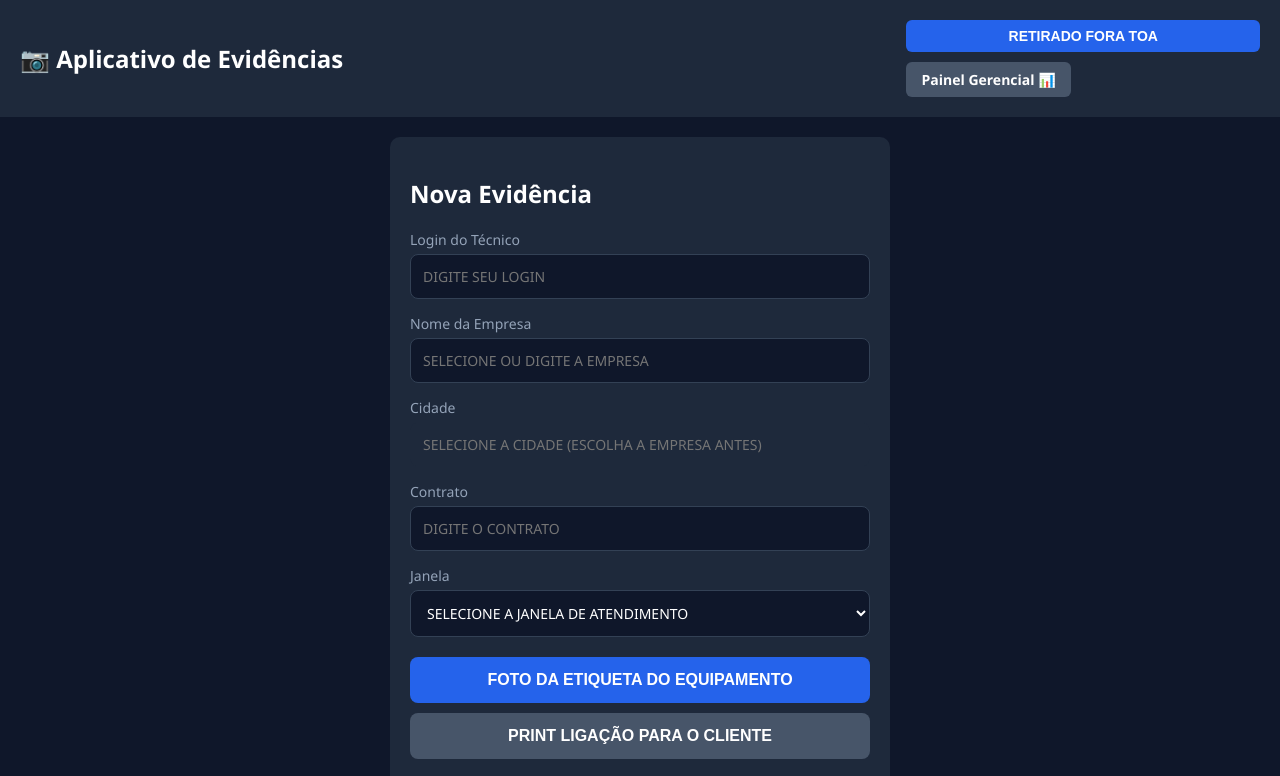
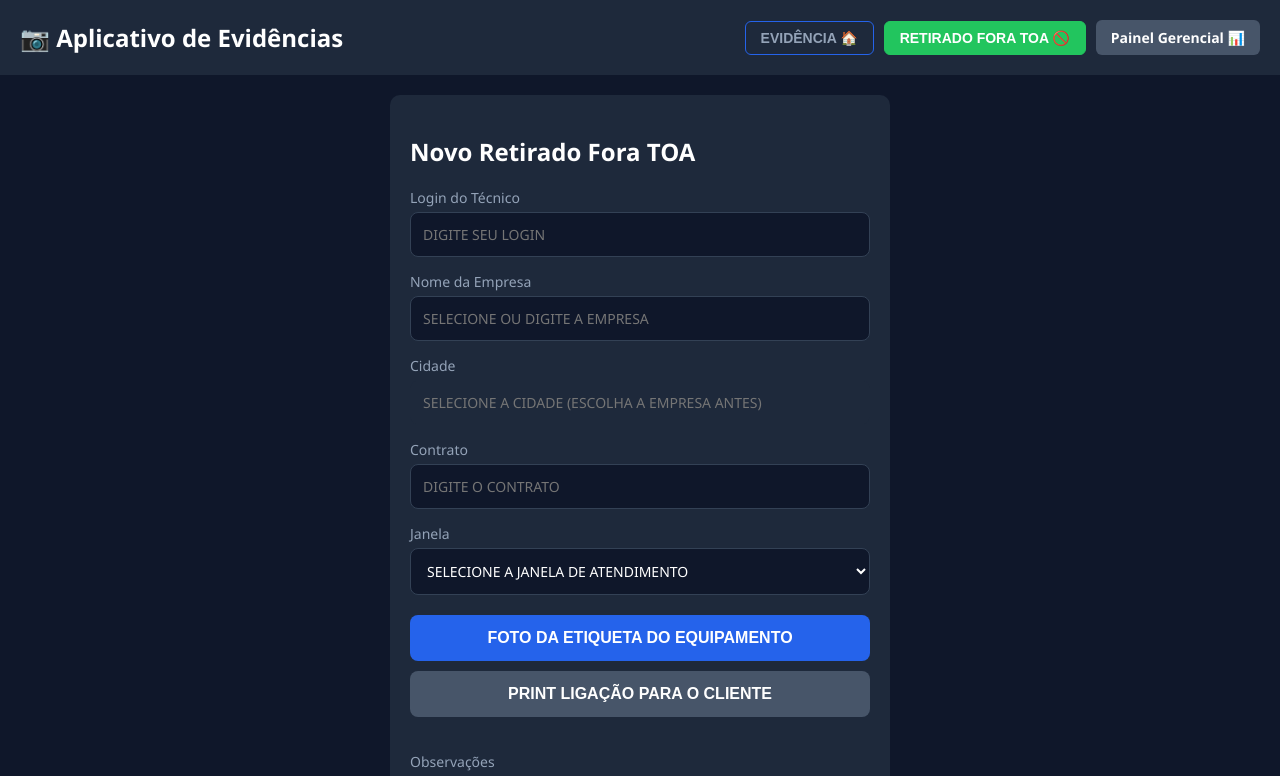
Before and after one commit to SamuelValins/evidencias-app, a plain HTML site: page index.html in a window 1280 px wide. Both pictures are taken after a click on the button "RETIRADO FORA TOA 🚫". Shown: the top 776 px of the page. Drawn offline with Linux system fonts and the light colour scheme.

Commit message:
Refactor mode toggle buttons and styles

```diff
--- a/index.html
+++ b/index.html
@@ -42,16 +42,41 @@ body{
     font-weight: bold;
 }
 
-.btn-toggle-mode {
-    background: #dc2626;
+/* Novos estilos para os botões de controle de modo */
+.btn-mode {
+    padding: 8px 15px !important;
+    font-size: 14px !important;
+    width: auto !important;
+    border-radius: 6px !important;
+    font-weight: bold !important;
+    cursor: pointer;
+    transition: all 0.2s;
+    border: none;
     color: white;
-    padding: 8px 15px;
-    border: none;
-    border-radius: 6px;
-    font-size: 14px;
-    font-weight: bold;
-    cursor: pointer;
-    transition: background 0.2s;
+}
+
+.btn-mode-evidencia.active {
+    background: #2563eb !important;
+    border: 1px solid #2563eb !important;
+    color: white !important;
+}
+
+.btn-mode-evidencia:not(.active) {
+    background: #1e293b !important;
+    border: 1px solid #2563eb !important;
+    color: #94a3b8 !important;
+}
+
+.btn-mode-toa.active {
+    background: #22c55e !important;
+    border: 1px solid #22c55e !important;
+    color: white !important;
+}
+
+.btn-mode-toa:not(.active) {
+    background: #1e293b !important;
+    border: 1px solid #22c55e !important;
+    color: #94a3b8 !important;
 }
 
 .container{
@@ -206,7 +231,9 @@ button{
 <div class="header">
     <span>📷 Aplicativo de Evidências</span>
     <div class="header-actions">
-        <button id="btn-retirado-fora-toa" class="btn-toggle-mode">RETIRADO FORA TOA 🚫</button>
+        <!-- Estrutura de botões de alternância de modo solicitada -->
+        <button id="btn-modo-evidencia" class="btn-mode btn-mode-evidencia">EVIDÊNCIA 🏠</button>
+        <button id="btn-modo-toa" class="btn-mode btn-mode-toa">RETIRADO FORA TOA 🚫</button>
         <a href="/gerencial.html" class="btn-navigation">Painel Gerencial 📊</a>
     </div>
 </div>
@@ -214,7 +241,7 @@ button{
 <div class="container">
 
 <div class="card">
-<h2>Nova Evidência</h2>
+<h2 id="titulo-pagina">Nova Evidência</h2>
 
 <!-- Login do Técnico -->
 <label>Login do Técnico</label>
@@ -429,7 +456,10 @@ const btnTirarFoto = document.getElementById('btn-tirar-foto');
 const btnGaleria = document.getElementById('btn-galeria');
 const btnSalvar = document.getElementById('btn-salvar');
 const btnAtualizarGps = document.getElementById('btn-atualizar-gps');
-const btnRetiradoForaToa = document.getElementById('btn-retirado-fora-toa');
+
+// Seleção dos novos botões de controle de modo
+const btnModoEvidencia = document.getElementById('btn-modo-evidencia');
+const btnModoToa = document.getElementById('btn-modo-toa');
 
 const cameraInput = document.getElementById('camera-input');
 const galleryInput = document.getElementById('gallery-input');
@@ -445,6 +475,7 @@ const inputContrato = document.getElementById('input-contrato');
 const inputCodigoBaixa = document.getElementById('input-codigo-baixa');
 const wrapperCodigoBaixa = document.getElementById('wrapper-codigo-baixa');
 const inputObservacao = document.getElementById('input-observacao');
+const tituloPagina = document.getElementById('titulo-pagina');
 
 const selectJanela = document.getElementById('select-janela');
 
@@ -458,25 +489,35 @@ let modoRetiradoForaToa = false;
 
 let buscaMetadadosPromise = null;
 
-// --- CONTROLE DE MODO (RETIRADO FORA TOA) ---
-btnRetiradoForaToa.addEventListener('click', () => {
-    modoRetiradoForaToa = !modoRetiradoForaToa;
+// --- CONTROLE DE ALTERNÂNCIA DE MODO ---
+function alternarModo(modo) {
+    if (modo === 'toa') {
+        modoRetiradoForaToa = true;
+        localStorage.setItem('modo_ativo', 'toa');
 
-    if (modoRetiradoForaToa) {
-        btnRetiradoForaToa.textContent = "RETIRADO FORA TOA";
-        btnRetiradoForaToa.style.background = "#2563eb"; // Muda para azul quando ativo
+        btnModoEvidencia.classList.remove('active');
+        btnModoToa.classList.add('active');
+
         btnTirarFoto.textContent = "FOTO DA ETIQUETA DO EQUIPAMENTO";
+        tituloPagina.textContent = "Novo Retirado Fora TOA";
         wrapperCodigoBaixa.style.display = 'none';
         inputCodigoBaixa.value = ""; // Limpa o campo ocultado
     } else {
-        btnRetiradoForaToa.textContent = "EVIDÊNCIA 🏠";
-        btnRetiradoForaToa.style.background = "#dc2626"; // Vermelho padrão
+        modoRetiradoForaToa = false;
+        localStorage.setItem('modo_ativo', 'evidencia');
+
+        btnModoEvidencia.classList.add('active');
+        btnModoToa.classList.remove('active');
+
         btnTirarFoto.textContent = "FOTO DA RESIDÊNCIA";
+        tituloPagina.textContent = "Nova Evidência";
         wrapperCodigoBaixa.style.display = 'block';
     }
+    validarEstadoFormulario();
+}
 
-    validarEstadoFormulario();
-});
+btnModoEvidencia.addEventListener('click', () => alternarModo('evidencia'));
+btnModoToa.addEventListener('click', () => alternarModo('toa'));
 
 // --- POPULAR DATALIST DE EMPRESAS NO INÍCIO ---
 const empresasUnicas = [...new Set(dadosMapeamento.map(item => item.e))].sort();
@@ -538,6 +579,10 @@ if (empresasUnicas.includes(inputEmpresa.value)) {
         localStorage.removeItem('nome_cidade');
     }
 }
+
+// CARREGAR ESTADO DA ABA/MODO (Padrão: Evidência)
+const modoSalvo = localStorage.getItem('modo_ativo') || 'evidencia';
+alternarModo(modoSalvo);
 
 // --- NORMALIZAÇÃO EM MAIÚSCULO E SALVAMENTO DE CACHE ---
 inputTecnico.addEventListener('input', (e) => {
@@ -778,13 +823,13 @@ function estamparMetadadosNaFoto(base64Src, callback) {
         let linhaAtual = '';
 
         for (let n = 0; n < palavras.length; n++) {
-            let linhaTeste = inlineWord = palavras[n] + ' ';
+            let inlineWord = palavras[n] + ' ';
             let metricas = ctx.measureText(linhaAtual + inlineWord);
             if (metricas.width > larguraMaximaTexto && n > 0) {
                 linhasEndereco.push(linhaAtual);
                 linhaAtual = inlineWord;
             } else {
-                linhaAtual = linhaAtual + inlineWord;
+                linhaAtual = inlineWord = linhaAtual + inlineWord;
             }
         }
         linhasEndereco.push(linhaAtual);
@@ -973,10 +1018,8 @@ btnSalvar.addEventListener('click', async () => {
                 atualizarCidadesDaEmpresa('');
             }
 
-            // Retorna o aplicativo para o modo normal caso estivesse ativo
-            if (modoRetiradoForaToa) {
-                btnRetiradoForaToa.click();
-            }
+            // Retorna o aplicativo para o modo normal (Evidência) após gravação bem sucedida
+            alternarModo('evidencia');
 
             validarEstadoFormulario();
         } else {
```
